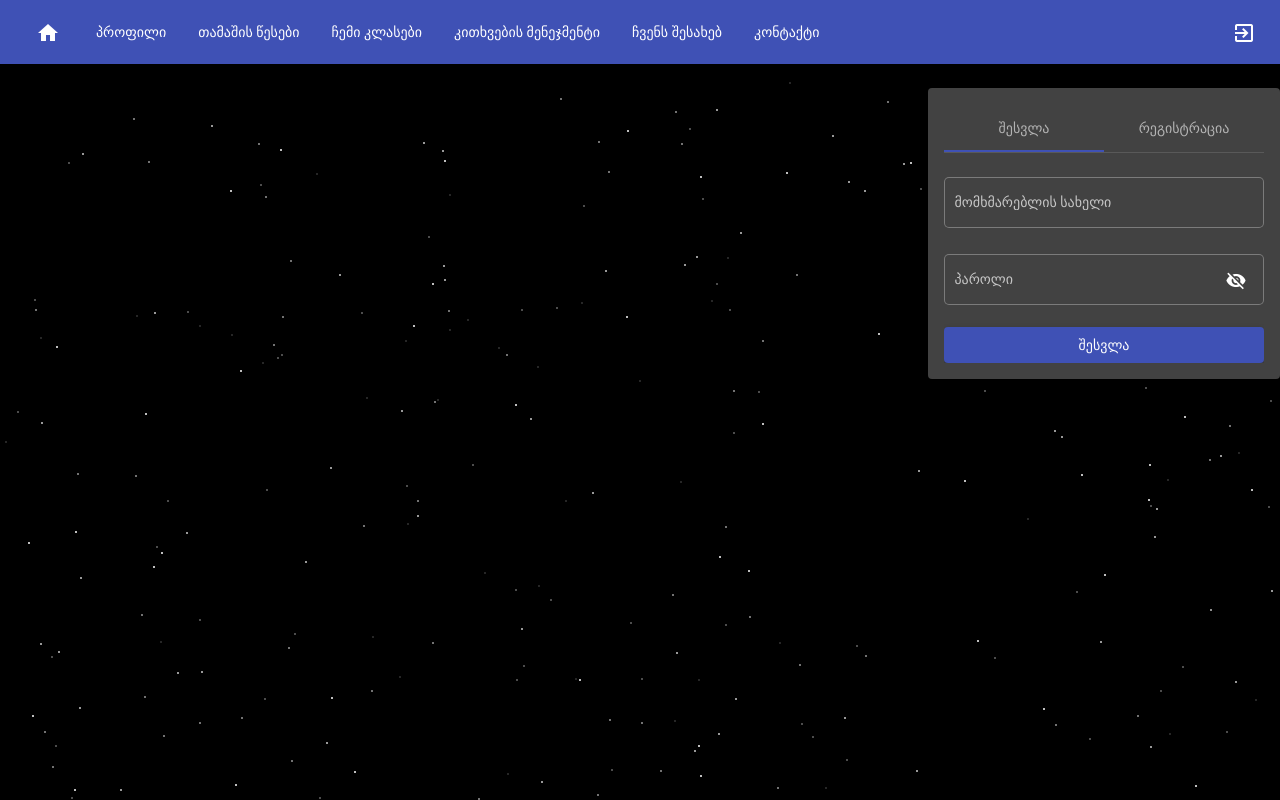
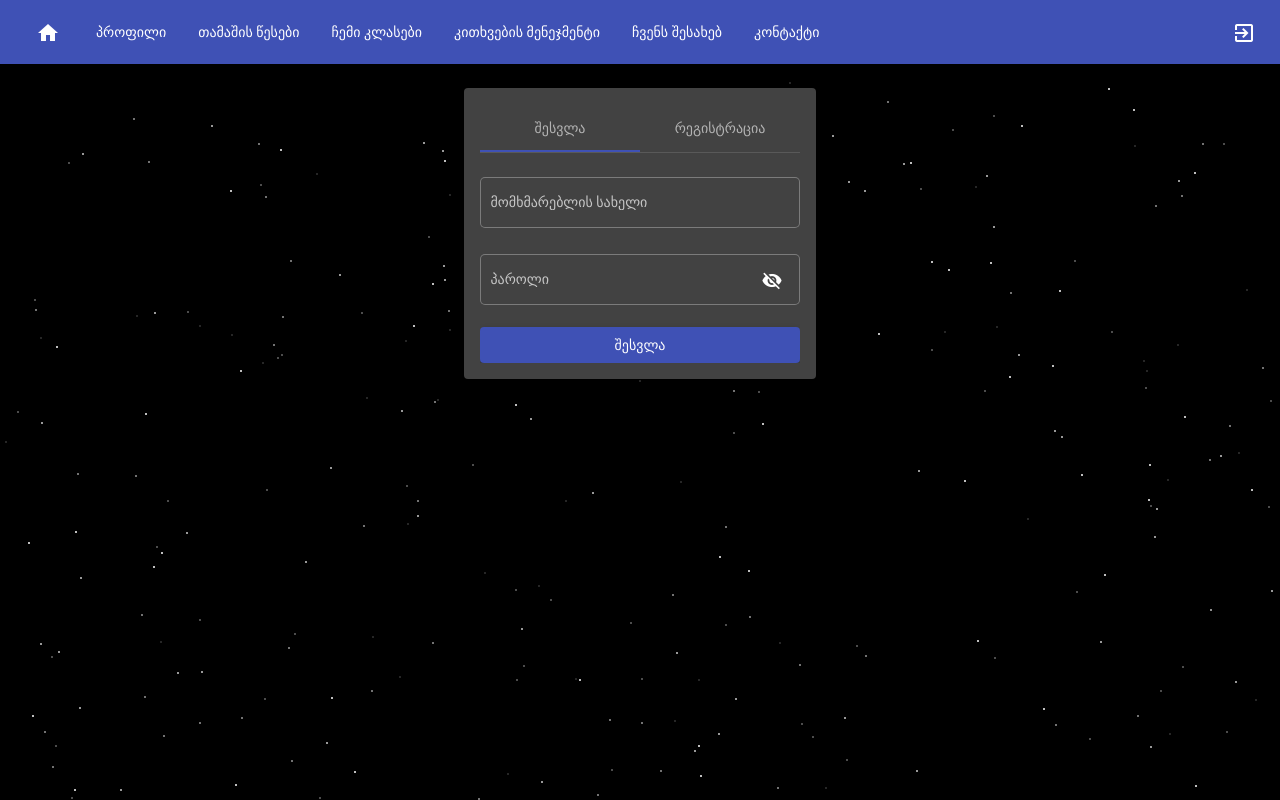
Before and after one commit to Georgiosss/quizard-frontend, an Angular app: page / in a window 1280 px wide. Built offline with nearby package versions, Linux system fonts and the light colour scheme.

Commit message:
center ligin form

```diff
--- a/src/app/login/login.component.scss
+++ b/src/app/login/login.component.scss
@@ -1,6 +1,6 @@
 .example-card {
     max-width: 400px;
-    margin-left: auto;
+    margin: auto;
 }
 
 .mat-tab-group {
--- a/src/app/tmp/tmp.component.scss
+++ b/src/app/tmp/tmp.component.scss
@@ -1,11 +1,9 @@
-
 *{
-    margin: 0;
-    padding: 0;
+    margin-right: left;
 }
-
 svg path {
     fill: #8a00f4;
+    stroke: rgb(0, 0, 0);
     stroke-width: 2.5;
 }
 
```
